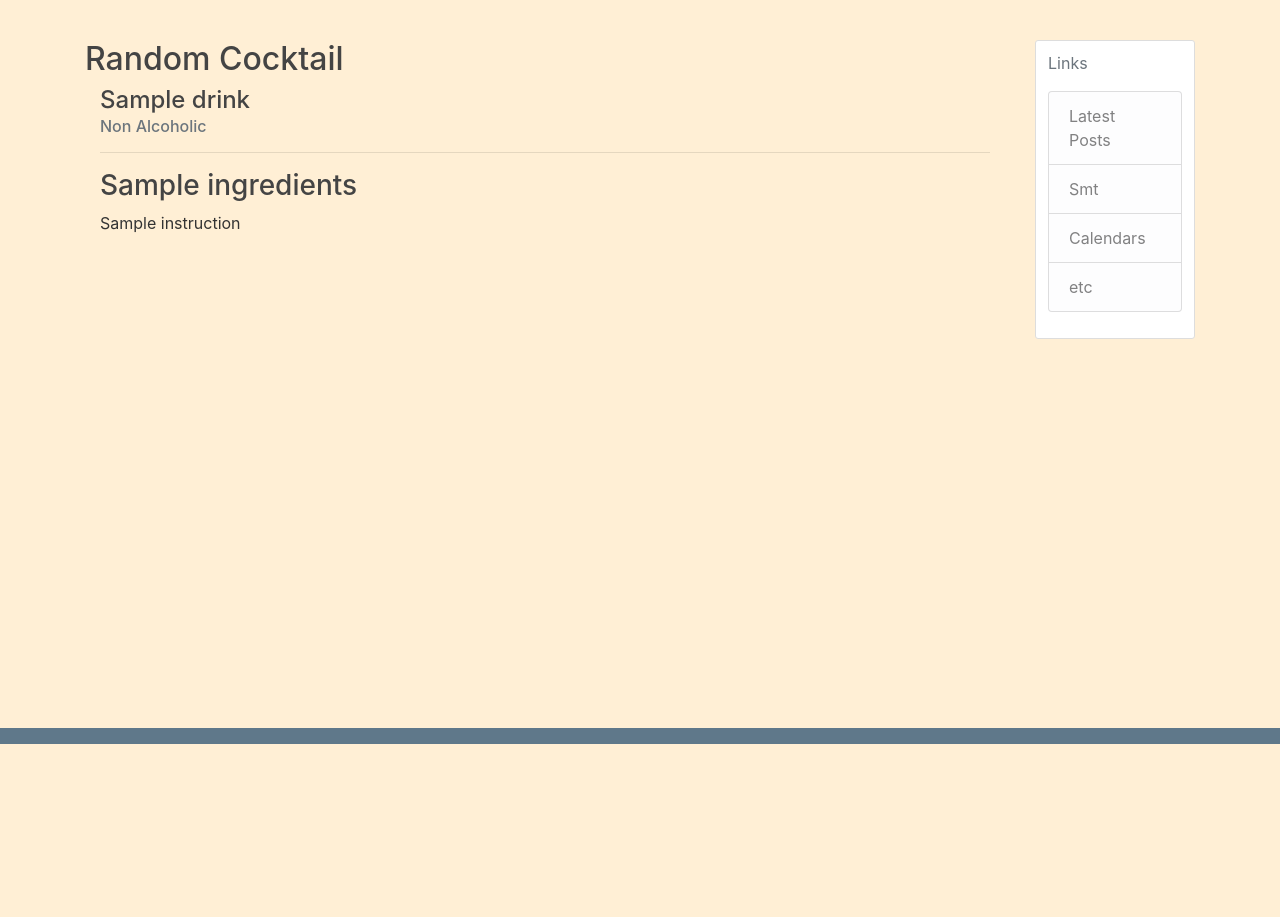
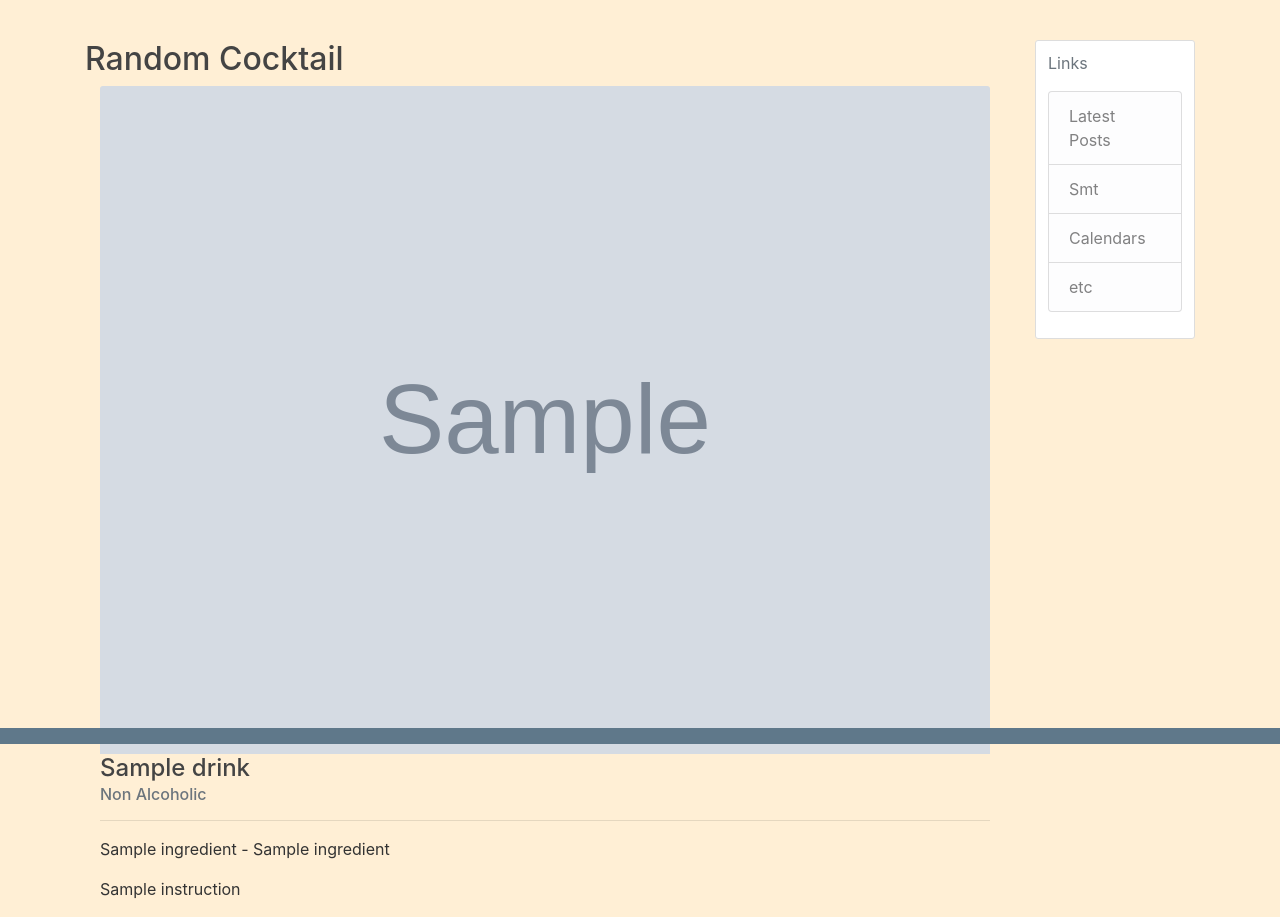
Before and after one commit to OlgaKuratkina/cajitos, a Python web app: template cajitos_site/templates/cocktails.html in a window 1280 px wide. Shown: the part 56-973 px from the top of the page. Before the commit the page ends 800 px from the top, so only its background shows below. Run offline with Jinja, Linux system fonts and the light colour scheme; the template is opened without the code that fills it: most values are stand-ins (such as "Sample title", 1, 10 or a date in 2020); grey boxes marked "Sample" are stand-in pictures; some libraries are stand-ins or nearby versions.

Commit message:
add image

```diff
--- a/cajitos_site/templates/cocktails.html
+++ b/cajitos_site/templates/cocktails.html
@@ -6,12 +6,16 @@
     <div class="container">
 {#        Card here#}
         <div class="drink">
-{#            <img class="card-img-top" src="..." alt="Card image cap">#}
+            <img class="card-img-top" src="{{ drink.image }}" alt="Drink image cap">
             <div class="drink-body">
                 <h4 class="drink-title">{{ drink.name }}</h4>
                 <h6 class="card-subtitle mb-2 text-muted">{{'Alcoholic' if drink.is_alcoholic else 'Non Alcoholic'}}</h6>
                 <hr>
-                <h3 id="ingredients">{{ drink.ingredients }}</h3>
+
+                {% for a, b in drink.ingredients.items() %}
+                     <p>{{ a  }} - {{  b }}</p>
+                {%  endfor %}
+{#                <h3 id="ingredients">{{ drink.ingredients }}</h3>#}
             </div>
             <div class="drink-body">
                 {{ drink.instruction }}
```
